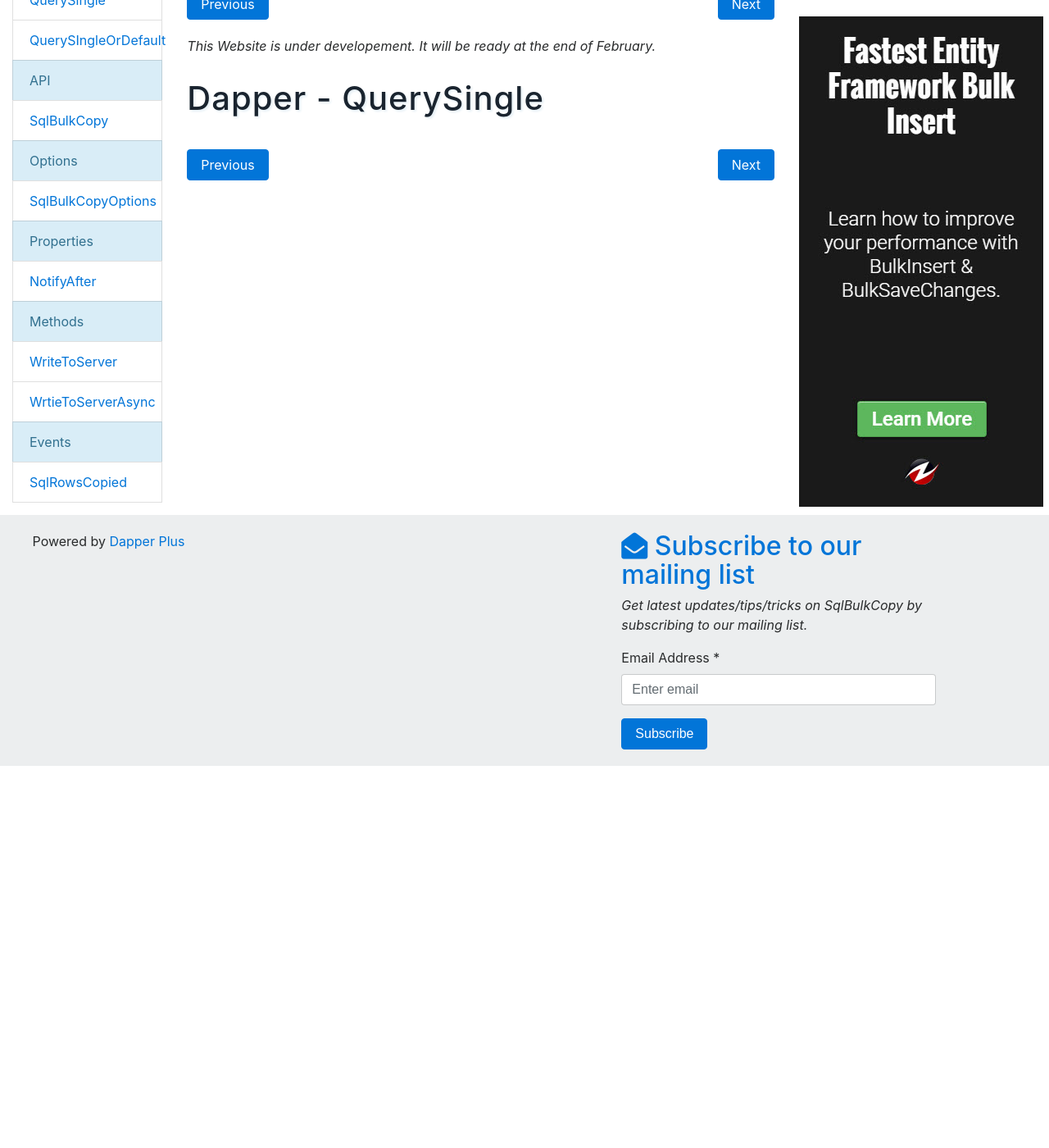
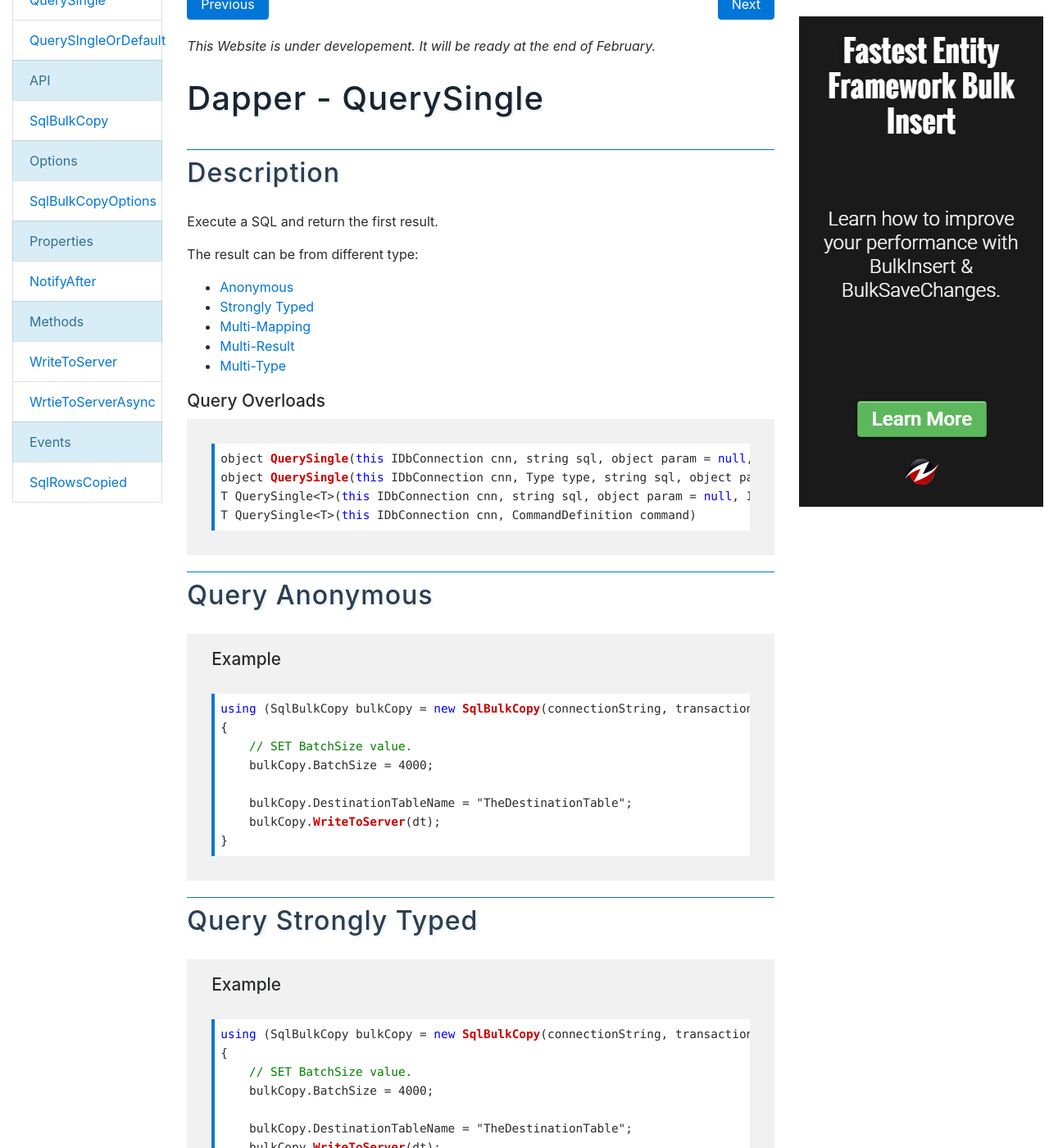
Before and after one commit to thiagopbarnabe/dapper-tutorial, a Jekyll site: the page built from docs/pages/api/querysingle.md, in a window 1280 px wide and 1400 px high, scrolled down 309 px. Shown: the whole window at 82% size. Built offline with Jekyll 4.4.1, drawn with Linux system fonts in a browser that asks for light colours; nearby versions of some CDN libraries; before the commit the page ends 1243 px from its top, so only the background shows below that; some of the changed text lies outside the part shown.

Commit message:
Update querysingle.md

```diff
--- a/docs/pages/api/querysingle.md
+++ b/docs/pages/api/querysingle.md
@@ -5,3 +5,88 @@ permalink: querysingle
 ---
 
 {% include template-h1.html %}
+
+## Description
+Execute a SQL and return the first result.
+
+The result can be from different type:
+
+- [Anonymous](#query-anonymous)
+- [Strongly Typed](#query-strongly-typed)
+- [Multi-Mapping](#query-multi-mapping)
+- [Multi-Result](#query-multi-result)
+- [Multi-Type](#query-multi-type)
+
+### Query Overloads
+
+{% highlight csharp %}
+object QuerySingle(this IDbConnection cnn, string sql, object param = null, IDbTransaction transaction = null, int? commandTimeout = null, CommandType? commandType = null)
+object QuerySingle(this IDbConnection cnn, Type type, string sql, object param = null, IDbTransaction transaction = null, int? commandTimeout = null, CommandType? commandType = null)
+T QuerySingle<T>(this IDbConnection cnn, string sql, object param = null, IDbTransaction transaction = null, int? commandTimeout = null, CommandType? commandType = null)
+T QuerySingle<T>(this IDbConnection cnn, CommandDefinition command)
+{% endhighlight %}
+
+## Query Anonymous
+{% include template-example.html %}
+{% highlight csharp %}
+using (SqlBulkCopy bulkCopy = new SqlBulkCopy(connectionString, transaction))
+{
+    // SET BatchSize value.
+    bulkCopy.BatchSize = 4000;
+
+    bulkCopy.DestinationTableName = "TheDestinationTable";
+    bulkCopy.WriteToServer(dt);
+}
+{% endhighlight %}
+
+## Query Strongly Typed
+{% include template-example.html %}
+{% highlight csharp %}
+using (SqlBulkCopy bulkCopy = new SqlBulkCopy(connectionString, transaction))
+{
+    // SET BatchSize value.
+    bulkCopy.BatchSize = 4000;
+
+    bulkCopy.DestinationTableName = "TheDestinationTable";
+    bulkCopy.WriteToServer(dt);
+}
+{% endhighlight %}
+
+## Query Multi-Mapping
+{% include template-example.html %}
+{% highlight csharp %}
+using (SqlBulkCopy bulkCopy = new SqlBulkCopy(connectionString, transaction))
+{
+    // SET BatchSize value.
+    bulkCopy.BatchSize = 4000;
+
+    bulkCopy.DestinationTableName = "TheDestinationTable";
+    bulkCopy.WriteToServer(dt);
+}
+{% endhighlight %}
+
+## Query Multi-Result
+{% include template-example.html %}
+{% highlight csharp %}
+using (SqlBulkCopy bulkCopy = new SqlBulkCopy(connectionString, transaction))
+{
+    // SET BatchSize value.
+    bulkCopy.BatchSize = 4000;
+
+    bulkCopy.DestinationTableName = "TheDestinationTable";
+    bulkCopy.WriteToServer(dt);
+}
+{% endhighlight %}
+
+## Query Multi-Type
+{% include template-example.html %}
+{% highlight csharp %}
+using (SqlBulkCopy bulkCopy = new SqlBulkCopy(connectionString, transaction))
+{
+    // SET BatchSize value.
+    bulkCopy.BatchSize = 4000;
+
+    bulkCopy.DestinationTableName = "TheDestinationTable";
+    bulkCopy.WriteToServer(dt);
+}
+{% endhighlight %}
```
